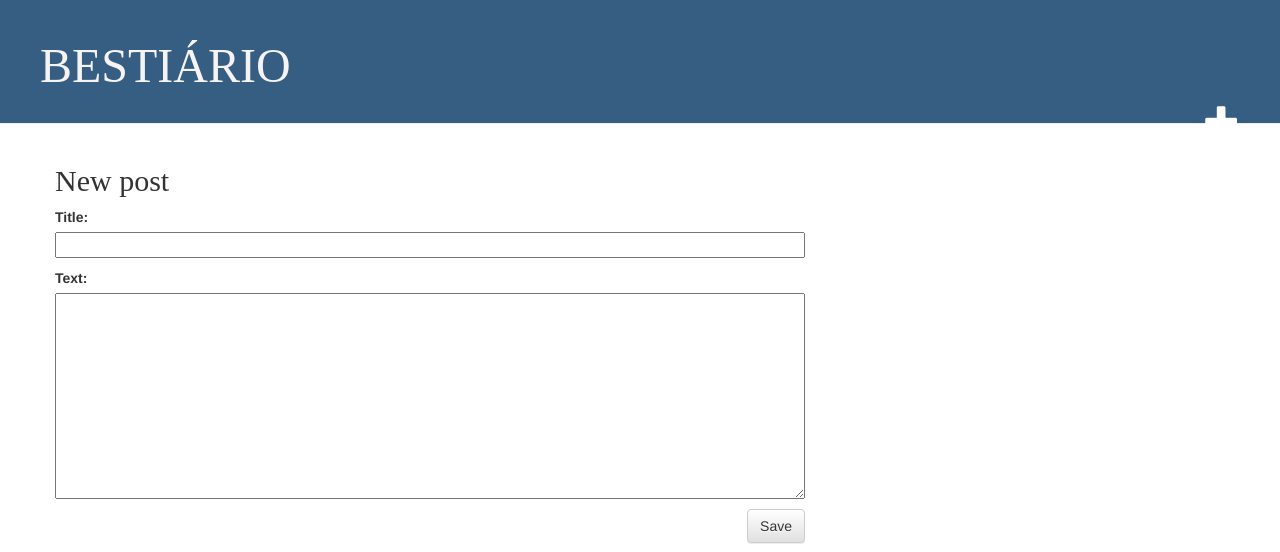
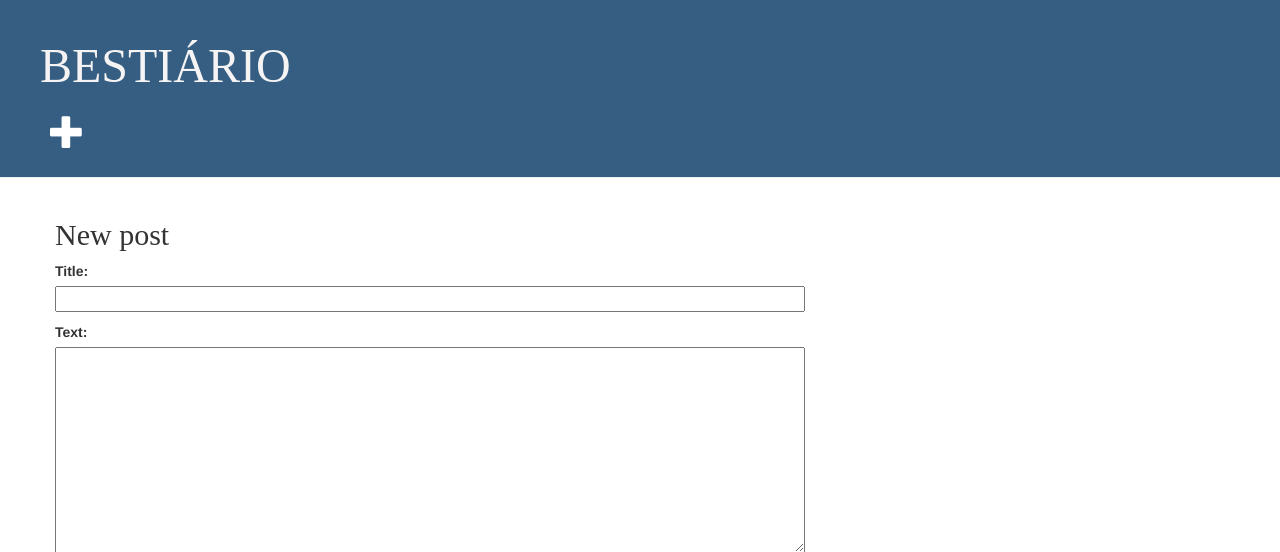
Before and after one commit to mushrambonico/bestiario, a Django app: page /post/new/ in a window 1280 px wide. Shown: the top 552 px of the page. Run offline with Django 3.2, Linux system fonts and the light colour scheme; the visitor is signed in with stand-in values (Sample User, id 1); some libraries are stand-ins or nearby versions; some web fonts are replaced.

Commit message:
Switched some CSS for the plus buttom.

```diff
--- a/blog/static/css/blog.css
+++ b/blog/static/css/blog.css
@@ -45,7 +45,10 @@ h1, h2, h3, h4 {
     color: #000000;
 }
 
-.glyphicon glyphicon-plus {
-    position: absolute;
-    top: 20px;
+.btm {
+    padding: 10px;
+    text-decoration: none;
+    color: white;
+    margin: 0 0 0 0;
+    display: inline-block;
 }
--- a/blog/templates/blog/base.html
+++ b/blog/templates/blog/base.html
@@ -12,8 +12,10 @@
         <div class="page-header">
             <h1><a href="/">BESTIÁRIO</a></h1>
             {% if user.is_authenticated %}
+            <div class='btm'>
               <a href="{% url 'post_new' %}" class="top-menu"><span class="glyphicon glyphicon-plus"></span></a>
-            {% endif %}
+            </div>
+              {% endif %}
         </div>
         <div class="content container">
             <div class="row">
```
